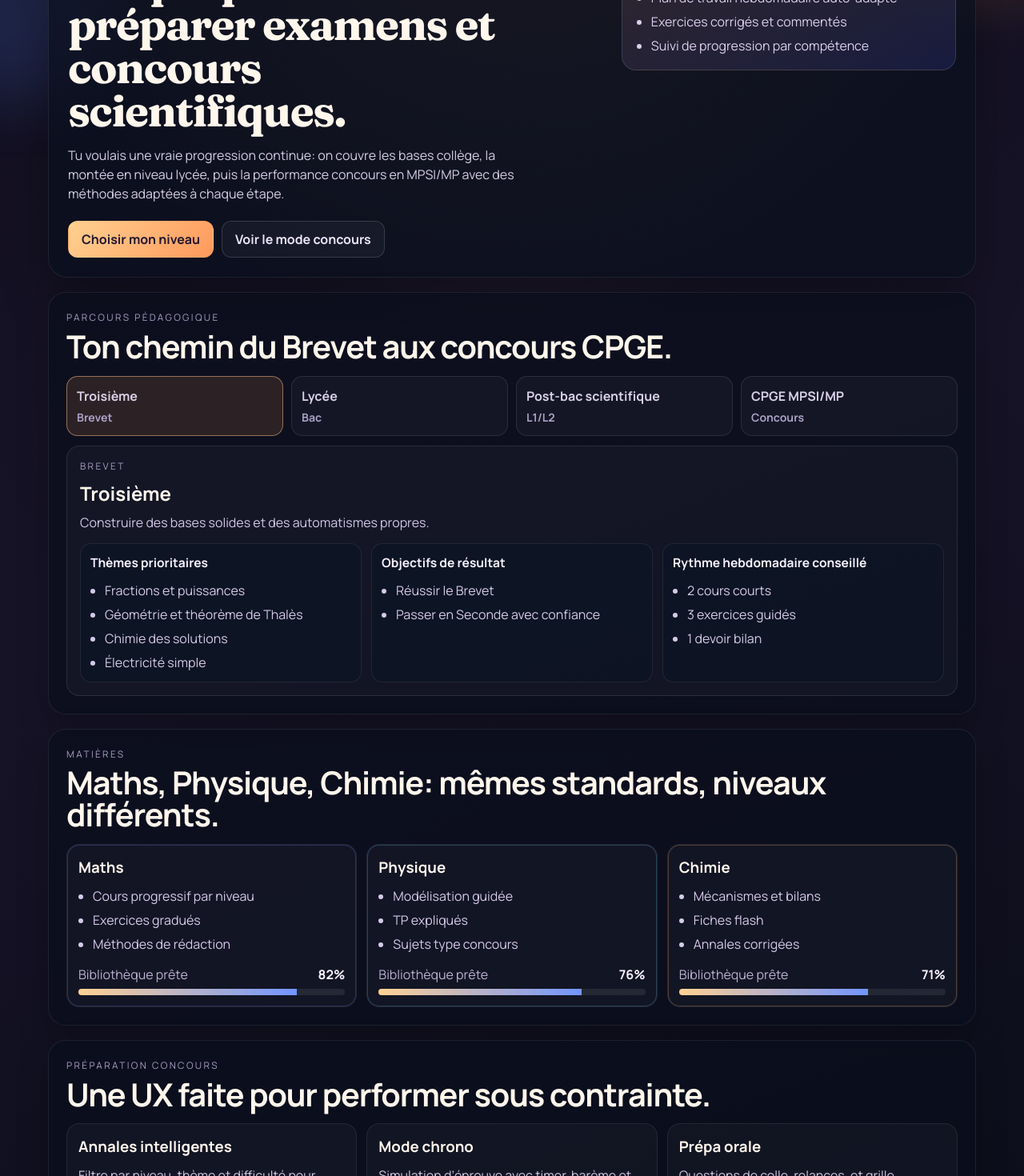
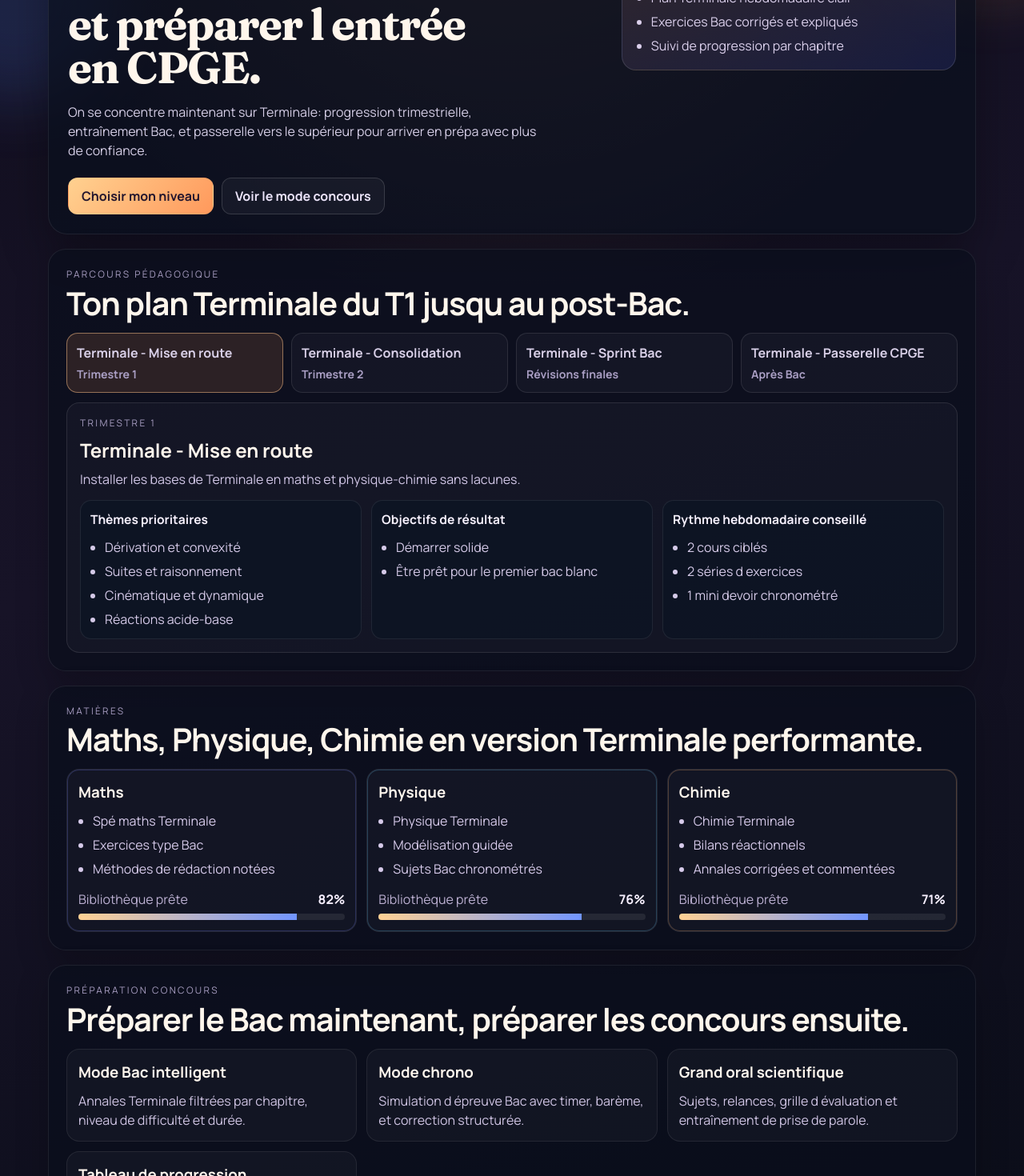
Before and after one commit to ElijahEmmanuel1/equatek, a React (Vite) app: page / in a window 1280 px wide. Shown: the part 240-1710 px from the top of the page at 80% size. Built offline with nearby package versions, Linux system fonts and the light colour scheme.

Commit message:
Focus Terminale: parcours trimestriel, sprint Bac et passerelle CPGE

```diff
--- a/src/App.tsx
+++ b/src/App.tsx
@@ -3,40 +3,40 @@ import './App.css'
 
 const pathways = [
   {
-    id: 'troisieme',
-    label: 'Troisième',
-    badge: 'Brevet',
-    objective: 'Construire des bases solides et des automatismes propres.',
-    themes: ['Fractions et puissances', 'Géométrie et théorème de Thalès', 'Chimie des solutions', 'Électricité simple'],
-    targets: ['Réussir le Brevet', 'Passer en Seconde avec confiance'],
-    weeklyPlan: ['2 cours courts', '3 exercices guidés', '1 devoir bilan'],
+    id: 'term-start',
+    label: 'Terminale - Mise en route',
+    badge: 'Trimestre 1',
+    objective: 'Installer les bases de Terminale en maths et physique-chimie sans lacunes.',
+    themes: ['Dérivation et convexité', 'Suites et raisonnement', 'Cinématique et dynamique', 'Réactions acide-base'],
+    targets: ['Démarrer solide', 'Être prêt pour le premier bac blanc'],
+    weeklyPlan: ['2 cours ciblés', '2 séries d exercices', '1 mini devoir chronométré'],
   },
   {
-    id: 'lycee',
-    label: 'Lycée',
-    badge: 'Bac',
-    objective: 'Monter en abstraction et maîtriser les chapitres clés du Bac.',
-    themes: ['Fonctions et dérivées', 'Mécanique et énergie', 'Acide-base et redox', 'Probabilités conditionnelles'],
-    targets: ['Performance au Bac', 'Préparation à Parcoursup scientifique'],
-    weeklyPlan: ['3 cours ciblés', '2 sujets type Bac', '1 correction active'],
+    id: 'term-mid',
+    label: 'Terminale - Consolidation',
+    badge: 'Trimestre 2',
+    objective: 'Renforcer les méthodes Bac et stabiliser la rédaction scientifique.',
+    themes: ['Primitives et équations diff', 'Probabilités conditionnelles', 'Énergie et conversions', 'Oxydoréduction et cinétique'],
+    targets: ['Élever la moyenne', 'Rendre des copies propres et complètes'],
+    weeklyPlan: ['3 blocs de travail', '2 sujets type Bac', '1 séance de correction active'],
   },
   {
-    id: 'sup',
-    label: 'Post-bac scientifique',
-    badge: 'L1/L2',
-    objective: 'Structurer les méthodes universitaires avant la spécialisation.',
-    themes: ['Algèbre linéaire', 'Intégration et EDO', 'Thermodynamique', 'Cinétique chimique'],
-    targets: ['Valider les UE fondamentales', 'Préparer les passerelles vers concours'],
-    weeklyPlan: ['2 fiches méthode', '2 TD chronométrés', '1 oral blanc'],
+    id: 'term-bac',
+    label: 'Terminale - Sprint Bac',
+    badge: 'Révisions finales',
+    objective: 'Passer en mode performance sur annales, timing et stratégies de sujets.',
+    themes: ['Annales maths spécialité', 'Annales physique-chimie', 'Sujets transversaux', 'Pièges fréquents'],
+    targets: ['Maximiser la note au Bac', 'Arriver serein le jour J'],
+    weeklyPlan: ['2 sujets complets', '1 oral de 20 min', '1 bilan des erreurs critiques'],
   },
   {
-    id: 'cpge',
-    label: 'CPGE MPSI/MP',
-    badge: 'Concours',
-    objective: 'Rédiger proprement, aller vite, tenir sous pression concours.',
-    themes: ['Analyse avancée', 'Mécanique et électromagnétisme', 'Chimie de concours', 'Exercices oraux de colles'],
-    targets: ['Mines, Centrale, CCP', 'Oral maîtrisé et stratégie de sujet'],
-    weeklyPlan: ['4 blocs intensifs', '2 annales complètes', '1 simulation de colle'],
+    id: 'term-bridge',
+    label: 'Terminale - Passerelle CPGE',
+    badge: 'Après Bac',
+    objective: 'Préparer la transition vers MPSI/MP avec de bons automatismes scientifiques.',
+    themes: ['Rigueur de rédaction', 'Calcul algébrique rapide', 'Modélisation physique', 'Organisation de travail en autonomie'],
+    targets: ['Entrée en CPGE plus fluide', 'Moins de choc de niveau en septembre'],
+    weeklyPlan: ['2 fiches passerelle', '1 problème guidé', '1 oral blanc type colle'],
   },
 ] as const
 
@@ -44,44 +44,44 @@ const subjectPillars = [
   {
     name: 'Maths',
     tone: 'tone-maths',
-    items: ['Cours progressif par niveau', 'Exercices gradués', 'Méthodes de rédaction'],
+    items: ['Spé maths Terminale', 'Exercices type Bac', 'Méthodes de rédaction notées'],
     progress: 82,
   },
   {
     name: 'Physique',
     tone: 'tone-physics',
-    items: ['Modélisation guidée', 'TP expliqués', 'Sujets type concours'],
+    items: ['Physique Terminale', 'Modélisation guidée', 'Sujets Bac chronométrés'],
     progress: 76,
   },
   {
     name: 'Chimie',
     tone: 'tone-chemistry',
-    items: ['Mécanismes et bilans', 'Fiches flash', 'Annales corrigées'],
+    items: ['Chimie Terminale', 'Bilans réactionnels', 'Annales corrigées et commentées'],
     progress: 71,
   },
 ] as const
 
 const contestTools = [
   {
-    title: 'Annales intelligentes',
-    description: 'Filtre par niveau, thème et difficulté pour travailler exactement ce dont tu as besoin.',
+    title: 'Mode Bac intelligent',
+    description: 'Annales Terminale filtrées par chapitre, niveau de difficulté et durée.',
   },
   {
     title: 'Mode chrono',
-    description: 'Simulation d’épreuve avec timer, barème et correction structurée.',
+    description: 'Simulation d épreuve Bac avec timer, barème, et correction structurée.',
   },
   {
-    title: 'Prépa orale',
-    description: 'Questions de colle, relances, et grille d’évaluation de la réponse.',
+    title: 'Grand oral scientifique',
+    description: 'Sujets, relances, grille d évaluation et entraînement de prise de parole.',
   },
   {
     title: 'Tableau de progression',
-    description: 'Suivi des chapitres, lacunes critiques et recommandations de séances.',
+    description: 'Suivi des chapitres Terminale, lacunes critiques et plan de révision adaptatif.',
   },
 ] as const
 
 function App() {
-  const [activePathId, setActivePathId] = useState<(typeof pathways)[number]['id']>('troisieme')
+  const [activePathId, setActivePathId] = useState<(typeof pathways)[number]['id']>('term-start')
   const activePath = pathways.find((path) => path.id === activePathId) ?? pathways[0]
 
   return (
@@ -102,10 +102,10 @@ function App() {
         <section className="hero-main">
           <div>
             <p className="eyebrow">Troisième jusqu’en CPGE</p>
-            <h1>Une plateforme unique pour préparer examens et concours scientifiques.</h1>
+            <h1>Mode Terminale activé: réussir le Bac et préparer l entrée en CPGE.</h1>
             <p className="hero-text">
-              Tu voulais une vraie progression continue: on couvre les bases collège, la montée en niveau lycée,
-              puis la performance concours en MPSI/MP avec des méthodes adaptées à chaque étape.
+              On se concentre maintenant sur Terminale: progression trimestrielle, entraînement Bac, et
+              passerelle vers le supérieur pour arriver en prépa avec plus de confiance.
             </p>
             <div className="hero-actions">
               <a className="button button-strong" href="#pathways">
@@ -119,11 +119,11 @@ function App() {
 
           <aside className="hero-panel">
             <p>Objectif actuel</p>
-            <h2>Performance régulière, pas révision panique.</h2>
+            <h2>Gagner des points chaque semaine, sans surcharge inutile.</h2>
             <ul>
-              <li>Plan de travail hebdomadaire auto-adapté</li>
-              <li>Exercices corrigés et commentés</li>
-              <li>Suivi de progression par compétence</li>
+              <li>Plan Terminale hebdomadaire clair</li>
+              <li>Exercices Bac corrigés et expliqués</li>
+              <li>Suivi de progression par chapitre</li>
             </ul>
           </aside>
         </section>
@@ -132,7 +132,7 @@ function App() {
       <section className="section" id="pathways">
         <div className="section-head">
           <p className="eyebrow">Parcours pédagogique</p>
-          <h2>Ton chemin du Brevet aux concours CPGE.</h2>
+          <h2>Ton plan Terminale du T1 jusqu au post-Bac.</h2>
         </div>
 
         <div className="pathway-tabs">
@@ -188,7 +188,7 @@ function App() {
       <section className="section" id="subjects">
         <div className="section-head">
           <p className="eyebrow">Matières</p>
-          <h2>Maths, Physique, Chimie: mêmes standards, niveaux différents.</h2>
+          <h2>Maths, Physique, Chimie en version Terminale performante.</h2>
         </div>
 
         <div className="pillar-grid">
@@ -215,7 +215,7 @@ function App() {
       <section className="section" id="concours">
         <div className="section-head">
           <p className="eyebrow">Préparation concours</p>
-          <h2>Une UX faite pour performer sous contrainte.</h2>
+          <h2>Préparer le Bac maintenant, préparer les concours ensuite.</h2>
         </div>
 
         <div className="tool-grid">
```
